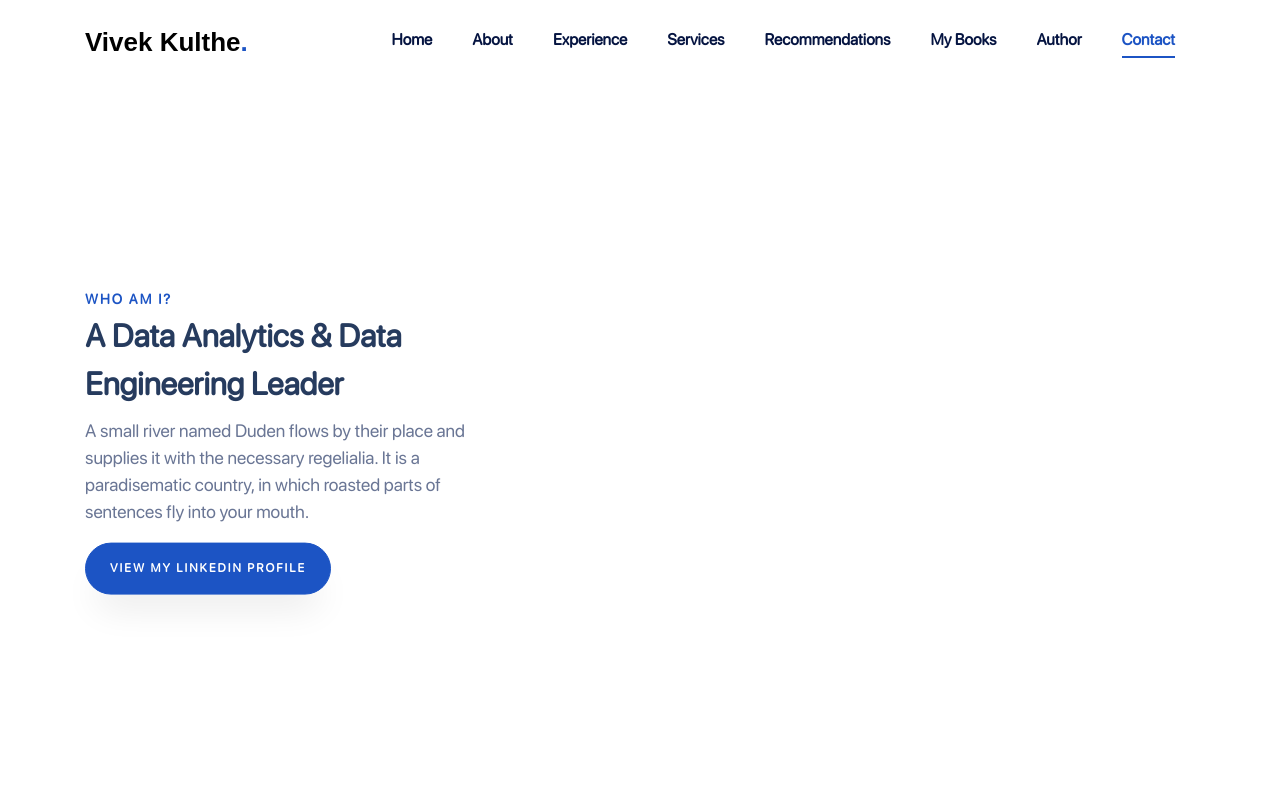
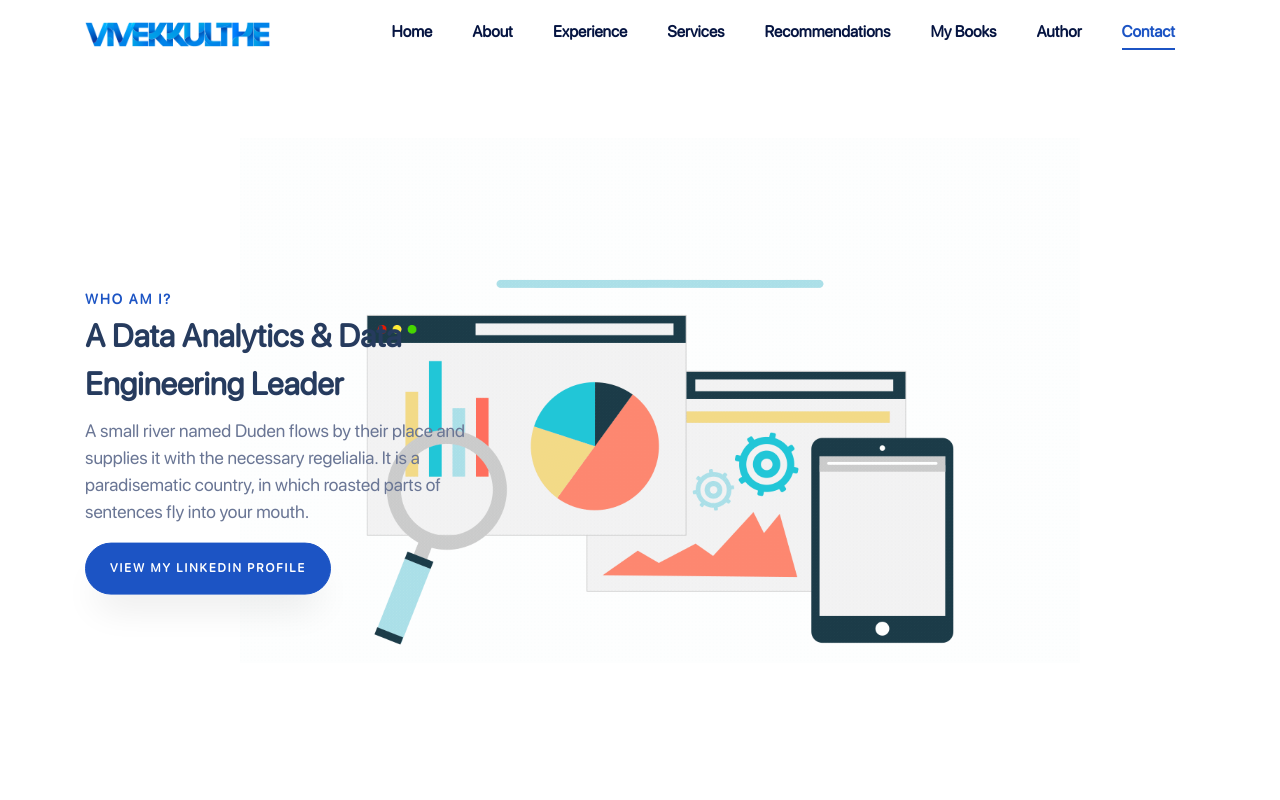
Before and after one commit to vivekkulthe/web, a plain HTML site: page index1.html in a window 1280 px wide. Shown: the top 800 px of the page. Drawn offline with Linux system fonts and the light colour scheme; some packages are replaced by stand-ins of ours; no server answers; files whose address does not match are found by name.

Commit message:
bkgnd_logo added

```diff
--- a/index1.html
+++ b/index1.html
@@ -27,7 +27,7 @@
 
     <nav class="navbar navbar-expand-lg navbar-dark ftco_navbar ftco-navbar-light site-navbar-target" id="ftco-navbar">
 	    <div class="container">
-	      <a class="navbar-brand" href="index.html">Vivek Kulthe<span>.</span></a>
+        <a href="index.html" class="partner d-flex justify-content-center"><img src="images/logo.png" class="img-fluid" alt="VIVEKKULTHE" width="185" height="25"></a>
 	      <button class="navbar-toggler js-fh5co-nav-toggle fh5co-nav-toggle" type="button" data-toggle="collapse" data-target="#ftco-nav" aria-controls="ftco-nav" aria-expanded="false" aria-label="Toggle navigation">
 	        <span class="oi oi-menu"></span> Menu
 	      </button>
@@ -51,7 +51,7 @@
       <div class="overlay"></div>
       <div class="container-fluid px-0">
       	<div class="row d-md-flex no-gutters slider-text align-items-center js-fullheight justify-content-end">
-	      	<img class="one-third js-fullheight align-self-end order-md-last img-fluid" src="images/undraw_book_lover_mkck.svg" alt="">
+	      	<img src="images/undraw_book_lover_mkck.gif" alt="" width="840" height="525"  style="align:middle;margin:0px 200px">
 	        <div class="one-forth d-flex align-items-center ftco-animate js-fullheight">
 	        	<div class="text mt-5">
 	        		<span class="subheading">Who Am I?</span>
@@ -172,7 +172,7 @@
 					    <ul>
 					      <li><a href="#page-1">Atlassian</a></li>
 					      <li><a href="#page-2">Veritas Technologies</a></li>
-					      <li><a href="#page-3">Credit-Suisse</a></li>
+					      <li><a href="#page-3">Credit Suisse</a></li>
 					      <li><a href="#page-4">Accenture</a></li>
 					      <li><a href="#page-5">Wipro Technologies</a></li>
 					      <li><a href="#page-6">IBM India Pvt. Ltd.</a></li>
```
Also changed, not shown: images/logo.png (added), images/undraw_book_lover_mkck.gif (added), 1 other file.
